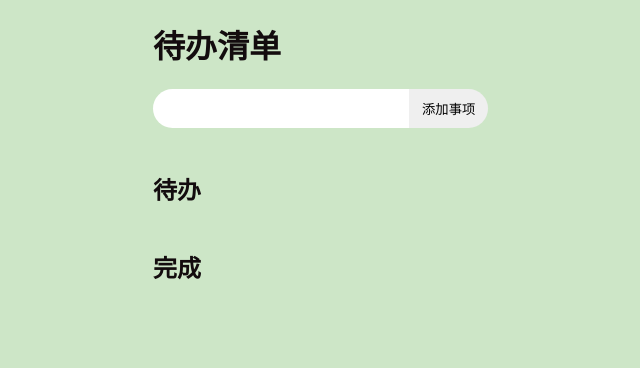
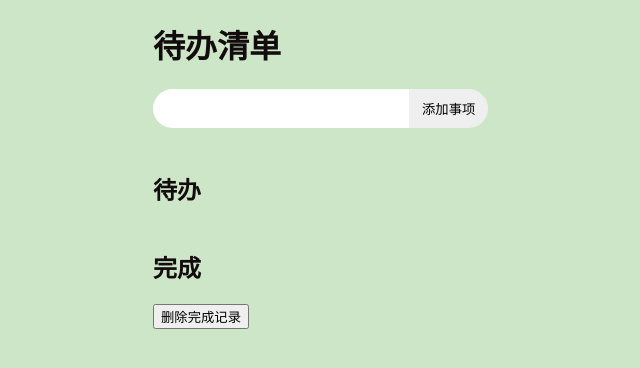
Before and after one commit to cubeSugarHanhan/To-Do-List, a plain HTML site: page index.html in a window 1280 px wide. Shown: the whole page, without its empty margins (317-957 px from the left). Drawn offline with nearby package versions, Linux system fonts and the light colour scheme.

Commit message:
Update index.html

```diff
--- a/index.html
+++ b/index.html
@@ -36,6 +36,10 @@
 					</li>
 				</ul>
 			</div>
+
+			<div id="deleteDone_button">
+				<button @click="delete_doneMatter">删除完成记录</button>
+			</div>
 		</div>
 
 		<script src="script.js" type="text/javascript"></script>
```
